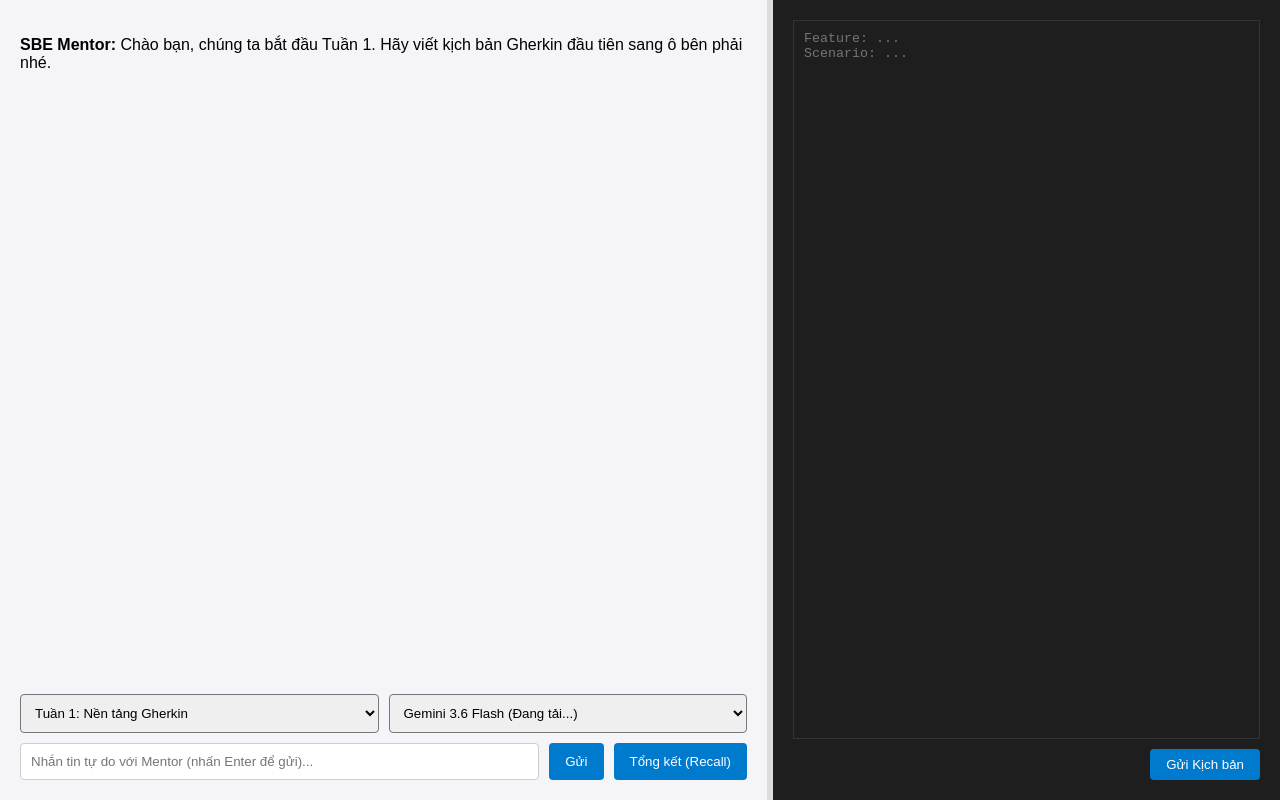
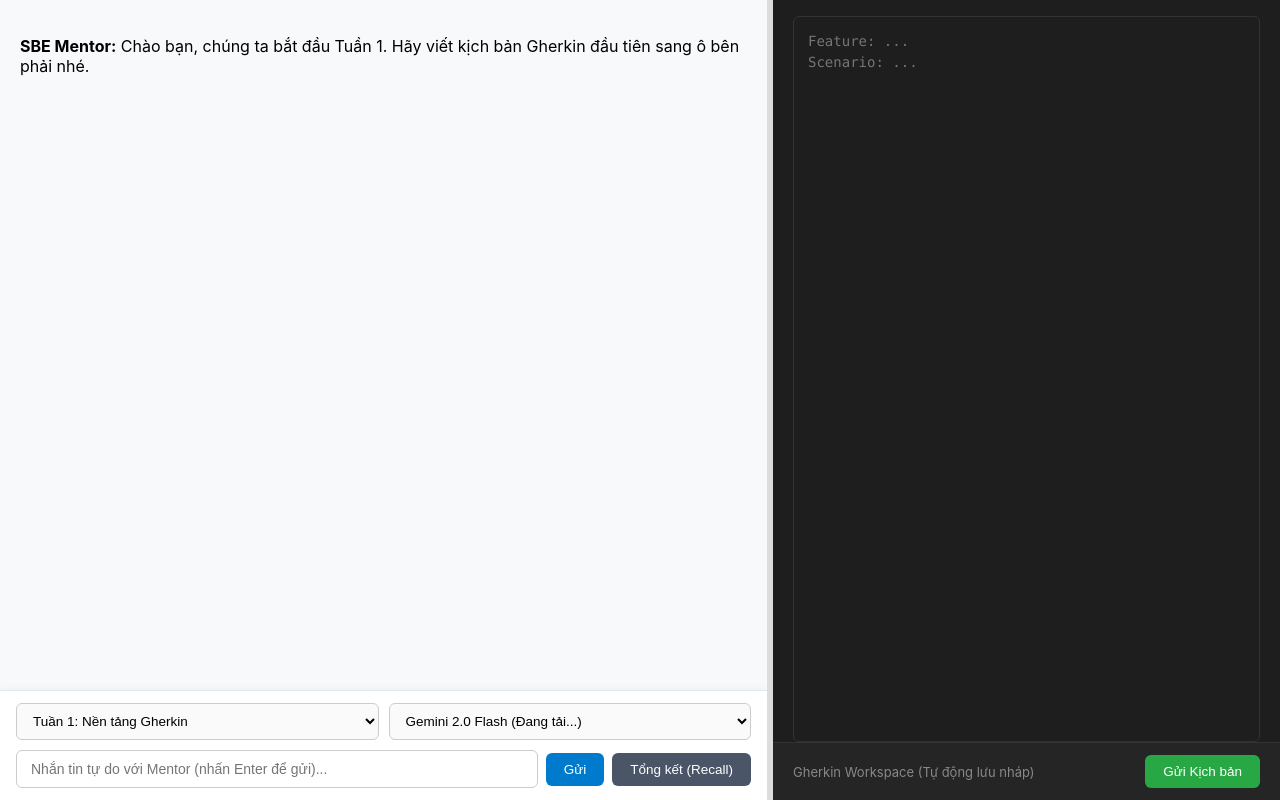
Before and after one commit to VNNam/sbe-assistant-pwa, a website: page public/index.html in a window 1280 px wide. Drawn offline with Linux system fonts and the light colour scheme; no server answers.

Commit message:
feat: layout docking with independent scrolling and switch default to gemini-2.0-flash

```diff
--- a/public/index.html
+++ b/public/index.html
@@ -15,18 +15,27 @@
       }
     </script>
     <style>
+      * {
+        box-sizing: border-box;
+      }
       body,
       html {
         margin: 0;
         padding: 0;
         height: 100%;
-        font-family: sans-serif;
+        width: 100%;
+        overflow: hidden;
+        font-family:
+          -apple-system, BlinkMacSystemFont, "Segoe UI", Roboto, Helvetica,
+          Arial, sans-serif;
       }
       .app-container {
         display: grid;
         /* Cấu trúc 3 cột: Nửa trái (60%) - Thanh kéo (5px) - Nửa phải (Phần còn lại) */
         grid-template-columns: 60% 5px 1fr;
         height: 100vh;
+        width: 100vw;
+        overflow: hidden;
       }
 
       /* Giao diện thanh kéo thả */
@@ -41,47 +50,208 @@
       .resizer:active {
         background-color: #007acc; /* Đổi màu xanh khi di chuột hoặc đang kéo */
       }
+
+      /* Nửa trái: AI Mentor Section */
       .ai-chat-section {
-        background-color: #f4f4f9;
-        padding: 20px;
+        background-color: #f8f9fa;
         display: flex;
         flex-direction: column;
+        height: 100vh;
+        overflow: hidden;
         border-right: 1px solid #ddd;
       }
+
+      .chat-history {
+        flex: 1 1 0;
+        min-height: 0;
+        overflow-y: auto;
+        overflow-x: hidden;
+        padding: 20px;
+        scroll-behavior: smooth;
+      }
+
+      /* Thanh cuộn cho Chat History */
+      .chat-history::-webkit-scrollbar {
+        width: 8px;
+      }
+      .chat-history::-webkit-scrollbar-track {
+        background: #f1f1f5;
+        border-radius: 4px;
+      }
+      .chat-history::-webkit-scrollbar-thumb {
+        background: #c5c5d2;
+        border-radius: 4px;
+      }
+      .chat-history::-webkit-scrollbar-thumb:hover {
+        background: #a4a4b5;
+      }
+
+      /* Cụm điều khiển Dock ở cuối màn hình Chat */
+      .chat-dock {
+        flex-shrink: 0;
+        background: #ffffff;
+        border-top: 1px solid #e2e8f0;
+        padding: 12px 16px;
+        display: flex;
+        flex-direction: column;
+        gap: 10px;
+        box-shadow: 0 -2px 8px rgba(0, 0, 0, 0.04);
+      }
+
+      .selector-row {
+        display: flex;
+        gap: 10px;
+        flex-wrap: wrap;
+      }
+
+      .selector-row select {
+        padding: 9px 12px;
+        border-radius: 6px;
+        border: 1px solid #ccc;
+        flex: 1;
+        min-width: 160px;
+        font-size: 13.5px;
+        background-color: #fafafa;
+        outline: none;
+        transition: border-color 0.2s;
+      }
+
+      .selector-row select:focus {
+        border-color: #007acc;
+      }
+
+      .input-row {
+        display: flex;
+        gap: 8px;
+        align-items: center;
+      }
+
+      .input-row input {
+        flex-grow: 1;
+        padding: 10px 14px;
+        border: 1px solid #ccc;
+        border-radius: 6px;
+        font-size: 14px;
+        outline: none;
+        transition: border-color 0.2s;
+      }
+
+      .input-row input:focus {
+        border-color: #007acc;
+      }
+
+      /* Nửa phải: Thực hành Gherkin Section */
       .gherkin-editor-section {
         background-color: #1e1e1e;
         color: #d4d4d4;
-        padding: 20px;
         display: flex;
         flex-direction: column;
+        height: 100vh;
+        overflow: hidden;
       }
-      .chat-history {
-        flex-grow: 1;
-        overflow-y: auto;
-        margin-bottom: 10px;
+
+      .editor-container {
+        flex: 1 1 0;
+        min-height: 0;
+        display: flex;
+        flex-direction: column;
+        padding: 16px 20px 0 20px;
       }
+
       .editor-textarea {
-        flex-grow: 1;
+        flex: 1 1 0;
+        min-height: 0;
+        width: 100%;
         background: #1e1e1e;
         color: #d4d4d4;
         border: 1px solid #333;
-        padding: 10px;
-        font-family: monospace;
+        border-radius: 6px;
+        padding: 14px;
+        font-family: "Consolas", "Monaco", "Courier New", monospace;
+        font-size: 14px;
+        line-height: 1.5;
         resize: none;
+        overflow-y: auto;
+        outline: none;
+        transition: border-color 0.2s;
       }
-      .toolbar {
-        padding-top: 10px;
+
+      .editor-textarea:focus {
+        border-color: #007acc;
+      }
+
+      /* Thanh cuộn cho Gherkin Editor */
+      .editor-textarea::-webkit-scrollbar {
+        width: 8px;
+      }
+      .editor-textarea::-webkit-scrollbar-track {
+        background: #252526;
+      }
+      .editor-textarea::-webkit-scrollbar-thumb {
+        background: #424242;
+        border-radius: 4px;
+      }
+      .editor-textarea::-webkit-scrollbar-thumb:hover {
+        background: #555555;
+      }
+
+      /* Cụm điều khiển Dock ở cuối màn hình Thực hành */
+      .editor-dock {
+        flex-shrink: 0;
+        background: #252526;
+        border-top: 1px solid #333;
+        padding: 12px 20px;
         display: flex;
+        justify-content: space-between;
+        align-items: center;
         gap: 10px;
-        justify-content: flex-end;
       }
+
+      .editor-status {
+        font-size: 13px;
+        color: #888;
+      }
+
       button {
-        padding: 8px 16px;
+        padding: 9px 18px;
         cursor: pointer;
         background: #007acc;
         color: white;
         border: none;
-        border-radius: 4px;
+        border-radius: 6px;
+        font-size: 13.5px;
+        font-weight: 500;
+        display: inline-flex;
+        align-items: center;
+        justify-content: center;
+        gap: 6px;
+        transition:
+          background-color 0.2s,
+          opacity 0.2s;
+        white-space: nowrap;
+      }
+
+      button:hover:not(:disabled) {
+        background: #0062a3;
+      }
+
+      button:disabled {
+        opacity: 0.6;
+        cursor: not-allowed;
+      }
+
+      #btnRecall {
+        background: #4a5568;
+      }
+      #btnRecall:hover:not(:disabled) {
+        background: #374151;
+      }
+
+      #btnSendScenario {
+        background: #28a745;
+      }
+      #btnSendScenario:hover:not(:disabled) {
+        background: #218838;
       }
     </style>
   </head>
@@ -89,66 +259,79 @@
     <div class="app-container" id="appContainer">
       <!-- Nửa trái: AI Mentor Chatbox -->
       <div class="ai-chat-section">
+        <!-- Khung lịch sử chat cuộn độc lập -->
         <div class="chat-history" id="chatHistory">
           <p>
             <strong>SBE Mentor:</strong> Chào bạn, chúng ta bắt đầu Tuần 1. Hãy
             viết kịch bản Gherkin đầu tiên sang ô bên phải nhé.
           </p>
         </div>
-        <div
-          style="
-            display: flex;
-            gap: 10px;
-            padding-bottom: 10px;
-            flex-wrap: wrap;
-          "
-        >
+
+        <!-- Cụm điều khiển Dock cố định ở cuối màn hình chat -->
+        <div class="chat-dock">
+          <!-- Hàng 1: Bộ chọn tuần học và AI Model -->
+          <div class="selector-row">
             <select
               id="weekSelector"
-            style="padding: 10px; border-radius: 4px; flex: 1; min-width: 180px"
+              title="Chọn tuần học trong lộ trình 4 tuần"
             >
               <option value="1">Tuần 1: Nền tảng Gherkin</option>
               <option value="2">Tuần 2: Scenario Outlines</option>
               <option value="3">Tuần 3: Outside-In & Edge Cases</option>
               <option value="4">Tuần 4: Living Documentation</option>
             </select>
-          <select
-            id="modelSelector"
-            style="padding: 10px; border-radius: 4px; flex: 1; min-width: 180px"
-            title="Lựa chọn mô hình Gemini AI"
-          >
-            <option value="gemini-3.6-flash">
-              Gemini 3.6 Flash (Đang tải...)
+            <select id="modelSelector" title="Lựa chọn mô hình Gemini AI">
+              <option value="gemini-2.0-flash">
+                Gemini 2.0 Flash (Đang tải...)
               </option>
             </select>
           </div>
-        <div style="display: flex; gap: 10px">
+
+          <!-- Hàng 2: Ô nhập tin nhắn, nút Gửi và nút Tổng kết -->
+          <div class="input-row">
             <input
               type="text"
               id="chatInput"
-            style="
-              flex-grow: 1;
-              padding: 10px;
-              border: 1px solid #ccc;
-              border-radius: 4px;
-            "
               placeholder="Nhắn tin tự do với Mentor (nhấn Enter để gửi)..."
             />
             <button id="btnSendChat" title="Gửi tin nhắn (Enter)">Gửi</button>
-          <button id="btnRecall">Tổng kết (Recall)</button>
+            <button
+              id="btnRecall"
+              title="Tổng kết tiến trình học tập từ Memory_Blocks"
+            >
+              Tổng kết (Recall)
+            </button>
           </div>
         </div>
+      </div>
+
       <!-- THANH KÉO THẢ NẰM Ở GIỮA -->
       <div class="resizer" id="dragMe"></div>
-      <!-- Nửa phải: Gherkin Workspace -->
+
+      <!-- Nửa phải: Thực hành Gherkin Workspace -->
       <div class="gherkin-editor-section">
+        <!-- Khung soạn thảo Gherkin cuộn độc lập -->
+        <div class="editor-container">
           <textarea
             id="gherkinEditor"
             class="editor-textarea"
             placeholder="Feature: ...&#10;Scenario: ..."
           ></textarea>
+        </div>
+
+        <!-- Cụm điều khiển Dock cố định ở cuối màn hình thực hành -->
+        <div class="editor-dock">
+          <div class="editor-status">
+            <span>Gherkin Workspace (Tự động lưu nháp)</span>
+          </div>
           <div class="toolbar">
-          <button id="btnSendScenario">Gửi Kịch bản</button>
+            <button
+              id="btnSendScenario"
+              title="Gửi kịch bản để AI phân tích 5 khối kiến thức"
+            >
+              Gửi Kịch bản
+            </button>
+          </div>
         </div>
       </div>
     </div>
--- a/public/js/index.js
+++ b/public/js/index.js
@@ -20,7 +20,11 @@ gherkinEditor.addEventListener("input", () => {
 async function loadAvailableModels() {
     if (!modelSelector)
         return;
-    const savedModel = localStorage.getItem("sbe_selected_model") || "gemini-3.6-flash";
+    let savedModel = localStorage.getItem("sbe_selected_model");
+    if (!savedModel || savedModel === "gemini-3.6-flash" || savedModel === "gemini-2.5-flash") {
+        savedModel = "gemini-2.0-flash";
+        localStorage.setItem("sbe_selected_model", "gemini-2.0-flash");
+    }
     try {
         const res = await fetch("/api/models");
         if (!res.ok)
@@ -104,7 +108,7 @@ async function sendChatMessage() {
     const currentWeek = parseInt(weekSelector.value, 10) || 1;
     const selectedModel = modelSelector?.value ||
         localStorage.getItem("sbe_selected_model") ||
-        "gemini-3.6-flash";
+        "gemini-2.0-flash";
     appendMessage("Bạn", `<p style="margin: 0;">${escapeHtml(text)}</p>`);
     try {
         const response = await fetch("/api/chat", {
@@ -182,7 +186,7 @@ btnSend.addEventListener("click", async () => {
     appendMessage("Bạn", `<pre style="background: #f4f4f4; padding: 8px; border-radius: 4px;">${text}</pre>`);
     const selectedModel = modelSelector?.value ||
         localStorage.getItem("sbe_selected_model") ||
-        "gemini-3.6-flash";
+        "gemini-2.0-flash";
     const payload = {
         currentWeek: currentWeek,
         scenarioText: text,
@@ -258,7 +262,7 @@ btnRecall.addEventListener("click", async () => {
     const currentWeek = parseInt(weekSelector.value, 10) || 1;
     const selectedModel = modelSelector?.value ||
         localStorage.getItem("sbe_selected_model") ||
-        "gemini-3.6-flash";
+        "gemini-2.0-flash";
     btnRecall.disabled = true;
     btnRecall.textContent = "Đang tổng kết...";
     appendMessage("Hệ thống", `Đang trích xuất dữ liệu từ <em>Memory_Blocks</em> và tiến hành phân tích tiến trình học tập cho Tuần ${currentWeek} (Mô hình: ${selectedModel})...`, false);
```
Also changed, not shown: ARCHITECTURE.md (+18 -12 lines), EXECUTION_LOG.md (+40 -13 lines), functions/api/analyze.ts (+36 -10 lines), functions/api/chat.ts (+36 -10 lines), functions/api/models.ts (+20 -8 lines), src/index.ts (+12 -5 lines). Lines whose indentation alone changed are shown as unchanged.
